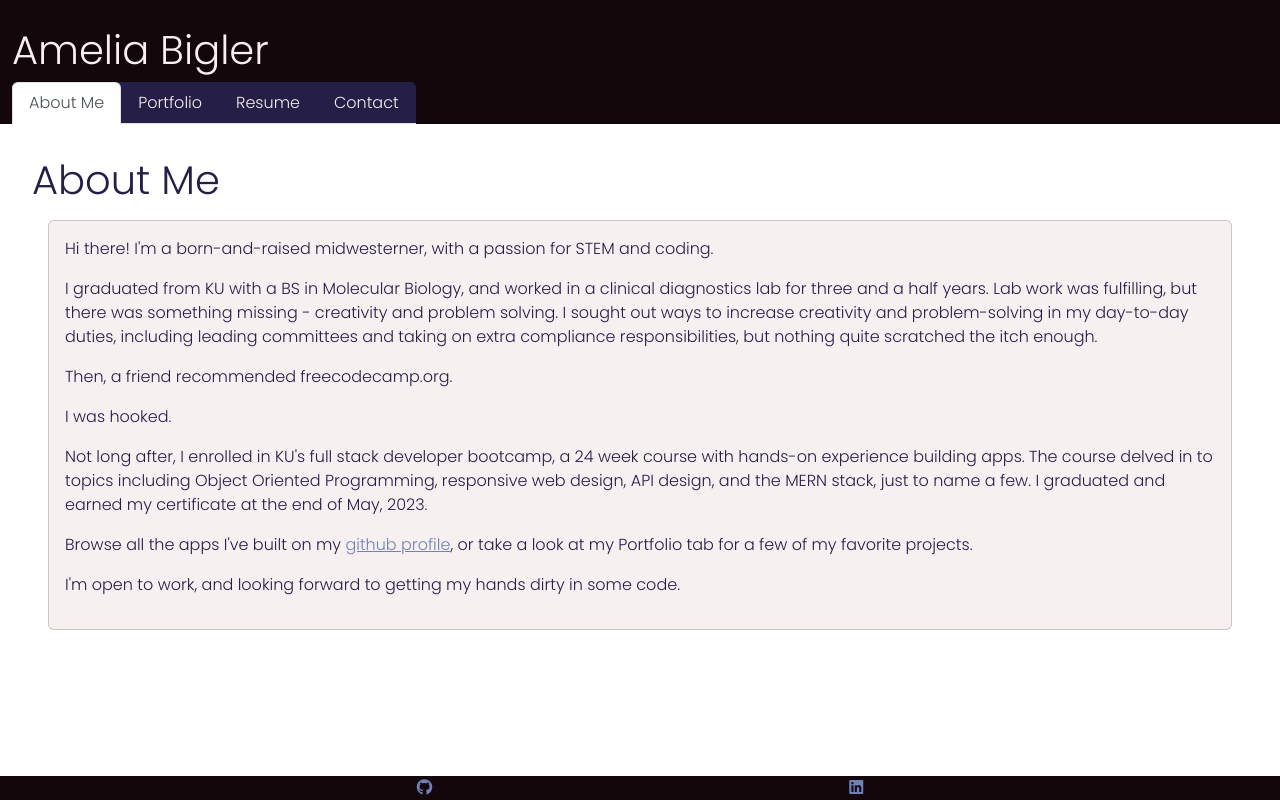
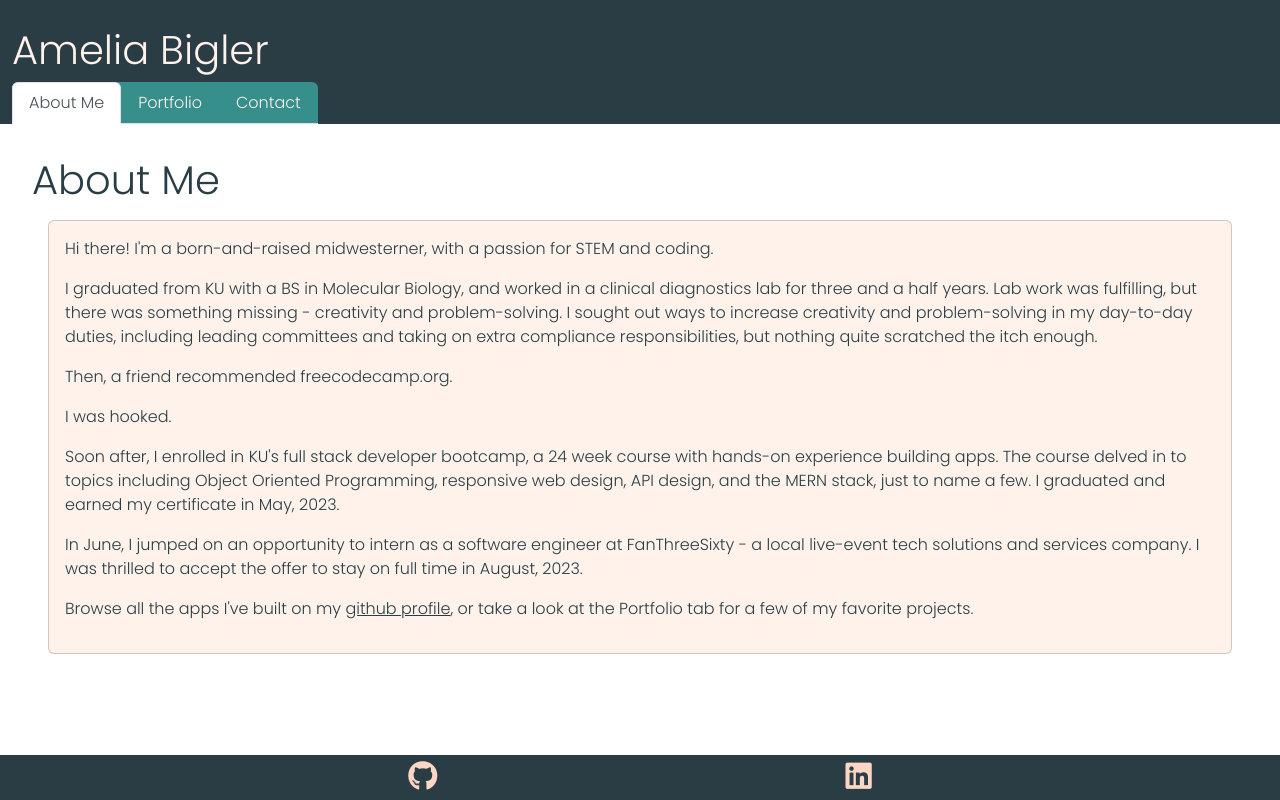
Before and after one commit to AmeliaBigler/Bigler-Portfolio, a React (Create React App) app in the folder bigler-portfolio/: page / in a window 1280 px wide. Built offline with nearby package versions, Linux system fonts and the light colour scheme.

Commit message:
new style. remove resume. improve footer.

```diff
--- a/bigler-portfolio/src/App.css
+++ b/bigler-portfolio/src/App.css
@@ -1,9 +1,9 @@
 :root {
-  --licorice: #13070cff;
-  --space-cadet: #251f47ff;
-  --glaucous: #7180b9ff;
-  --tea-green: #c4d6b0ff;
-  --snow: #f7f0f0ff;
+  --charcoal: #2a3d45ff;
+  --dark-cyan: #368f8bff;
+  --dark-slate-gray: #1c4a48ff;
+  --apricot: #fdd7c4ff;
+  --seashell: #fef2ebff;
 }
 
 body {
@@ -11,29 +11,29 @@ body {
 }
 
 .App-header {
-  background-color: var(--licorice);
+  background-color: var(--charcoal);
   display: flex;
   flex-direction: column;
   padding-top: 2%;
-  color: var(--snow);
+  color: var(--seashell);
 }
 
 .nav-tabs {
-  background-color: var(--space-cadet);
+  background-color: var(--dark-cyan);
   width:fit-content;
   border-radius: 0.375rem 0.375rem 0px 0px;
 }
 
 .nav-tabs a {
-  color: var(--snow);
+  color: var(--seashell);
 }
 
 .nav-tabs a:hover {
-  color: var(--glaucous);
+  color: var(--apricot);
 }
 
 .section-content {
-  color: var(--space-cadet);
+  color: var(--charcoal);
   margin-left: 2rem;
   margin-top: 2rem;
   margin-right: 2rem;
@@ -47,32 +47,33 @@ footer {
   justify-content: space-evenly;
   height: fit-content;
   width:100%;
-  background-color: var(--licorice);
+  background-color: var(--charcoal);
 }
 
 footer a {
-  color: var(--glaucous);
+  color: var(--apricot);
+  font-size: 30px;
 }
 
 footer a:hover {
-  color: var(--snow);
+  color: var(--seashell);
 }
 
 .card-body {
-  background-color: var(--snow);
+  background-color: var(--seashell);
 }
 
 .card-body .btn-primary {
-  border-color: var(--licorice);
-  background-color: var(--snow);
-  color: var(--space-cadet);
+  border-color: var(--charcoal);
+  background-color: var(--apricot);
+  color: var(--charcoal);
   margin: 1rem;
 }
 
 .card-body .btn-primary:hover {
-  background-color: var(--tea-green);
-  border-color: var(--licorice);
-  text-shadow: 0 0 3px var(--licorice);
+  background-color: var(--dark-slate-gray);
+  border-color: var(--charcoal);
+  text-shadow: 0 0 3px var(--seashell);
 }
 
 #portfolio-div {
@@ -80,11 +81,11 @@ footer a:hover {
 }
 
 span a {
-  color: var(--glaucous);
+  color: var(--charcoal);
 }
 
 .content {
-  background-color: var(--snow);
+  background-color: var(--seashell);
   margin: 1rem 1rem 3rem 1rem;
   padding: 1rem;
   border-radius: 0.375rem;
--- a/bigler-portfolio/src/components/Navigation.js
+++ b/bigler-portfolio/src/components/Navigation.js
@@ -25,16 +25,6 @@ function NavTabs({ currentPage, handlePageChange }) {
       </li>
       <li className="nav-item">
         <a
-          href="#resume"
-          onClick={() => handlePageChange('Resume')}
-
-          className={currentPage === 'Resume' ? 'nav-link active' : 'nav-link'}
-        >
-          Resume
-        </a>
-      </li>
-      <li className="nav-item">
-        <a
           href="#contact"
           onClick={() => handlePageChange('Contact')}
 
--- a/bigler-portfolio/src/components/PortfolioApp.js
+++ b/bigler-portfolio/src/components/PortfolioApp.js
@@ -4,7 +4,6 @@ import Footer from './Footer';
 import AboutMe from './sections/AboutMe';
 import Portfolio from './sections/Portfolio';
 import Contact from './sections/Contact';
-import Resume from './sections/Resume';
 
 function PortfolioApp() {
     const [currentPage, setCurrentPage] = useState('AboutMe');
@@ -16,10 +15,7 @@ function PortfolioApp() {
         if (currentPage === 'Portfolio') {
           return <Portfolio />;
         }
-        if (currentPage === 'Contact') {
-            return <Contact />;
-          }
-        return <Resume />;
+        else return <Contact />;
     };
 
     const handlePageChange = (page) => setCurrentPage(page);
--- a/bigler-portfolio/src/components/sections/AboutMe.js
+++ b/bigler-portfolio/src/components/sections/AboutMe.js
@@ -10,7 +10,7 @@ export default function AboutMe() {
         </p>
         <p>
           I graduated from KU with a BS in Molecular Biology, and worked in a clinical diagnostics lab for three and a half years.
-          Lab work was fulfilling, but there was something missing - creativity and problem solving.
+          Lab work was fulfilling, but there was something missing - creativity and problem-solving.
           I sought out ways to increase creativity and problem-solving in my day-to-day duties,
           including leading committees and taking on extra compliance responsibilities,
           but nothing quite scratched the itch enough.
@@ -22,20 +22,20 @@ export default function AboutMe() {
           I was hooked.
         </p>
         <p>
-          Not long after, I enrolled in KU's full stack developer bootcamp,
+          Soon after, I enrolled in KU's full stack developer bootcamp,
           a 24 week course with hands-on experience building apps.
           The course delved in to topics including Object Oriented Programming, responsive web design, API design, and the MERN stack, just to name a few.
-          I graduated and earned my certificate at the end of May, 2023.
+          I graduated and earned my certificate in May, 2023.
+        </p>
+        <p>
+          In June, I jumped on an opportunity to intern as a software engineer at FanThreeSixty - a local live-event tech solutions and services company.
+          I was thrilled to accept the offer to stay on full time in August, 2023.
         </p>
         <p>
           Browse all the apps I've built on my <span><a href="https://github.com/AmeliaBigler" target="_blank" rel="noreferrer">github profile</a></span>,
-          or take a look at my Portfolio tab for a few of my favorite projects.
-        </p>
-        <p>
-          I'm open to work, and looking forward to getting my hands dirty in some code.
+          or take a look at the Portfolio tab for a few of my favorite projects.
         </p>
       </div>
-
     </div>
   );
 }
--- a/bigler-portfolio/src/components/sections/Resume.js
+++ /dev/null
@@ -1,11 +0,0 @@
-import React from 'react';
-import resume from "../../assets/AB2023.pdf"
-
-export default function Resume() {
-  return (
-    <div className='content'>
-      <h1>My Resume</h1>
-        <p>Download <a href={resume} download={resume}>my resume</a></p>
-    </div>
-  );
-}
```
Also changed, not shown: 1 other file (tests, documents, lock files or other folders).
